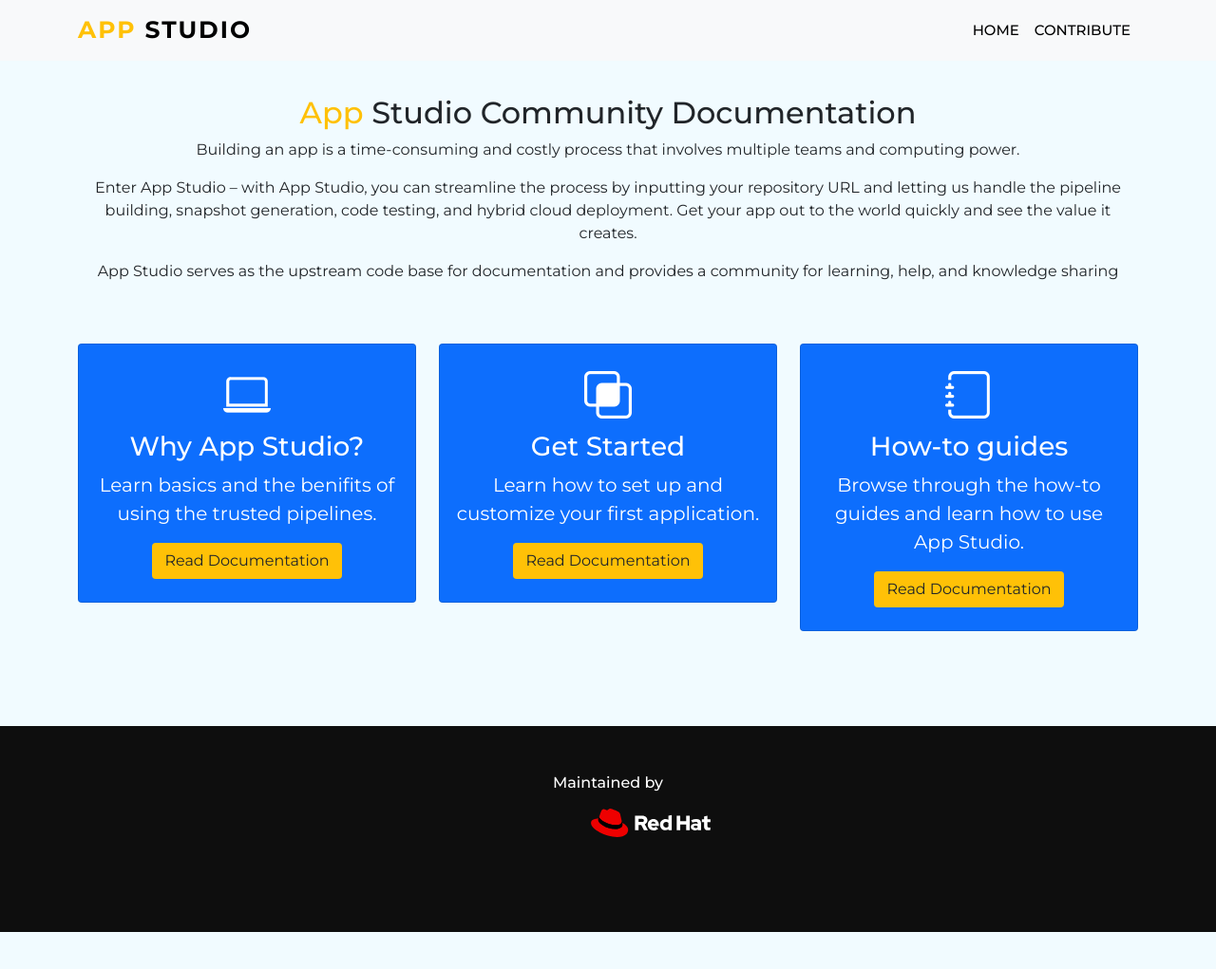
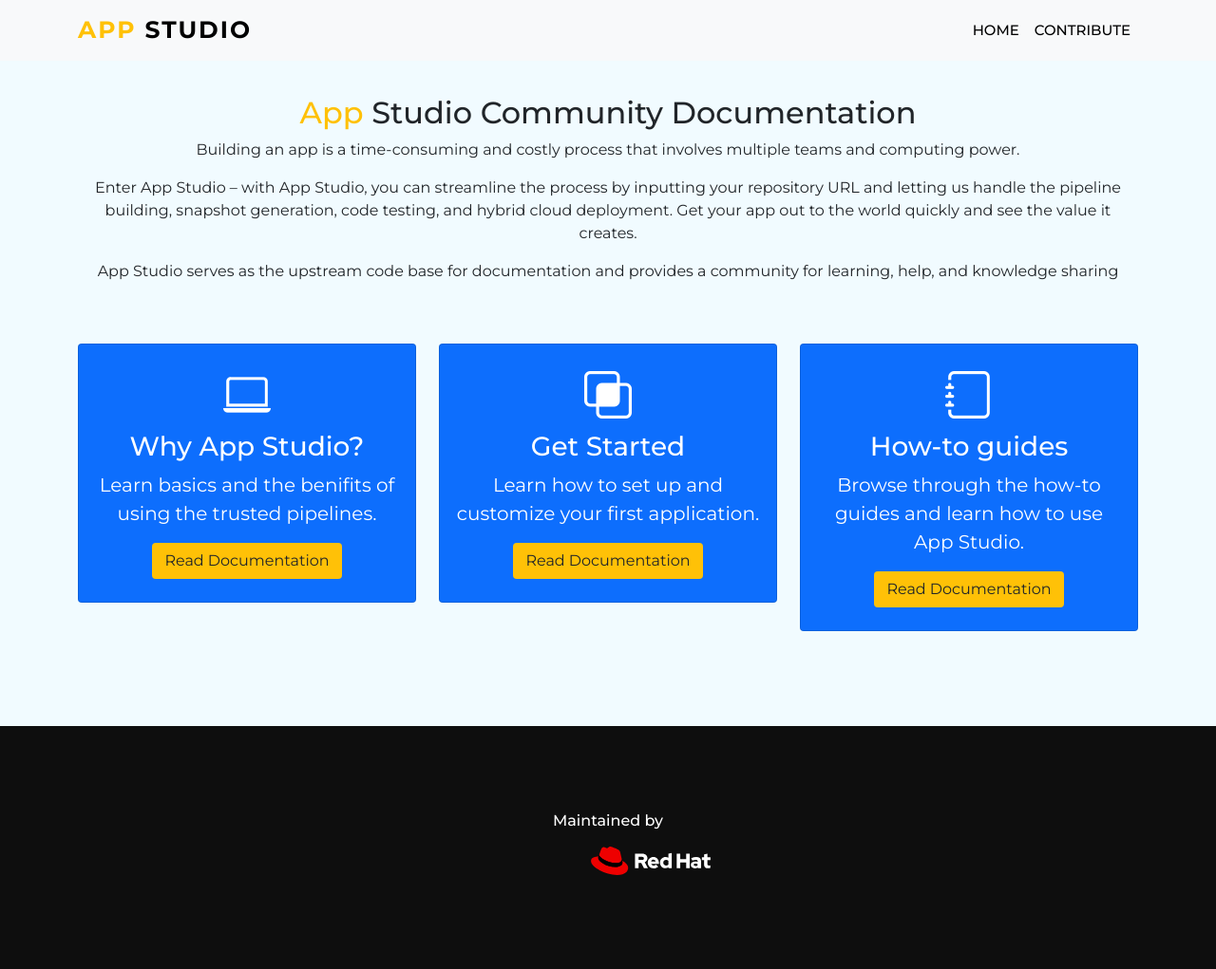
Before and after one commit to redhat-appstudio/appstudio.docs.ui.io, a Jekyll site: the page built from index.html, in a window 1280 px wide and 1062 px high. Shown: the top 1021 px of the window at 95% size. Built offline with Jekyll 4.4.1, drawn with Linux system fonts in a browser that asks for light colours; nearby versions of some CDN libraries.

Commit message:
nth commit

```diff
--- a/css/style.css
+++ b/css/style.css
@@ -134,7 +134,7 @@ body {
 
 footer.main-footer {
 	background: #0e0e0e;
-	padding: 50px;
+	padding: 90px;
 	text-align: center;
 }
 
```
